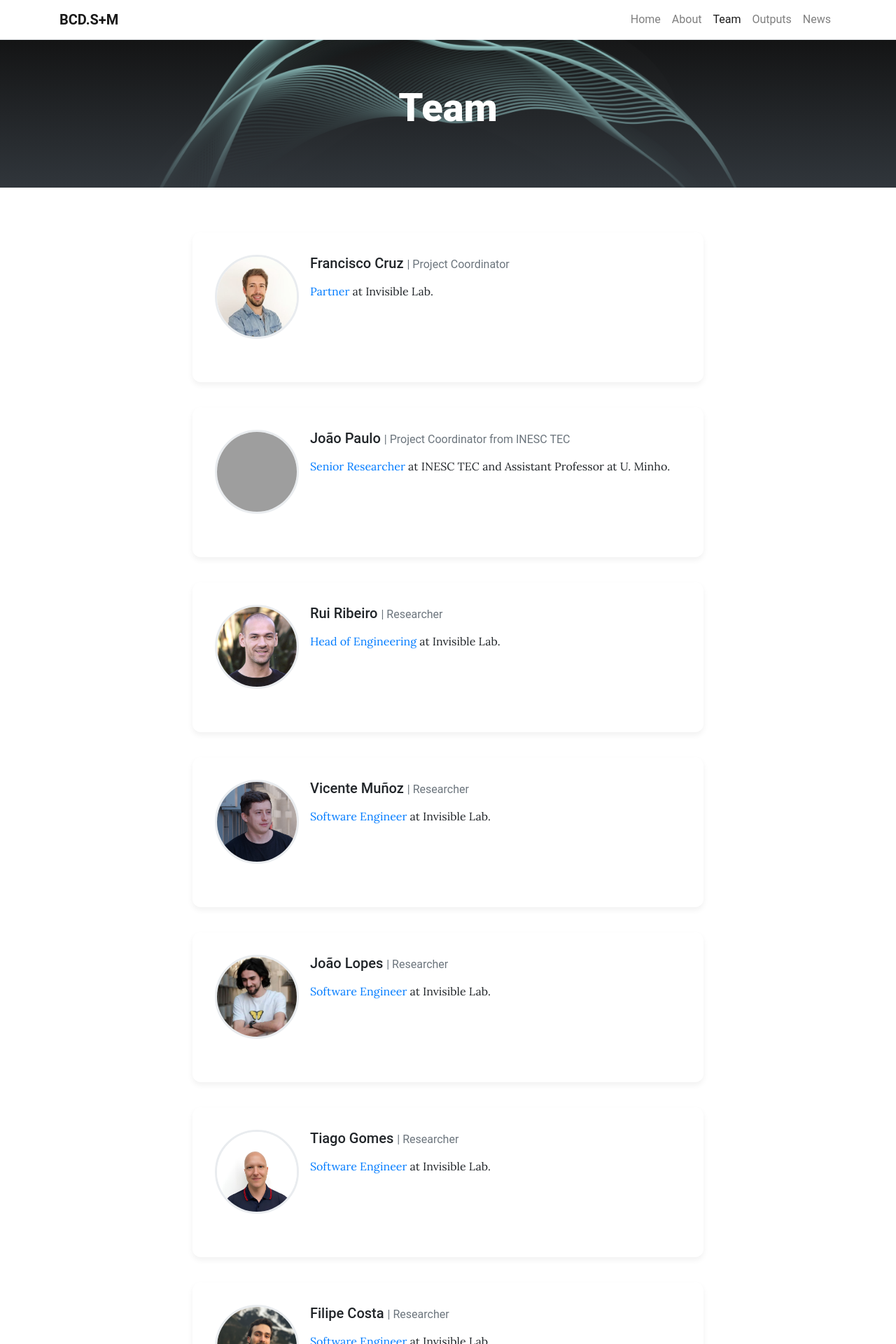
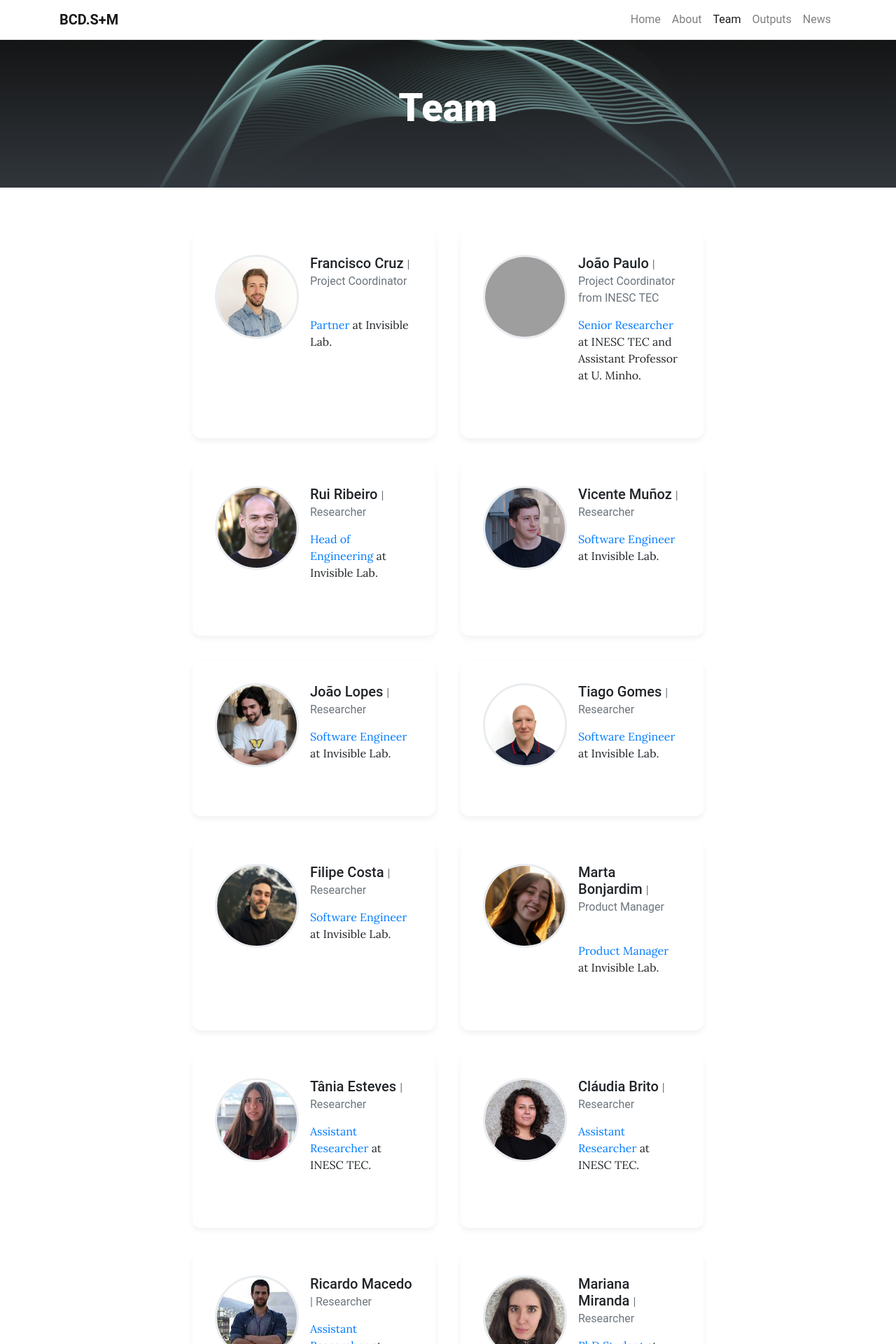
Before and after one commit to invisiblelab-dev/invisible-storage-project-website, a Jekyll site: the page built from pages/team.md, in a window 1280 px wide. Shown: the top 1920 px of the page at 70% size. Built offline with Jekyll 4.4.1, drawn with Linux system fonts in a browser that asks for light colours; grey boxes are pictures that could not be loaded.

Commit message:
Update _team.scss

```diff
--- a/_sass/_team.scss
+++ b/_sass/_team.scss
@@ -2,7 +2,7 @@
 
 .team-grid {
   display: grid;
-  grid-template-columns: repeat(auto-fill, minmax(380px, 1fr)); // wider cards
+  grid-template-columns: repeat(auto-fill, minmax(310px, 1fr)); // wider cards
   gap: $grid-gutter-width * 1.2; // a bit more spacing between cards
   margin-top: 2rem;
 }
```
